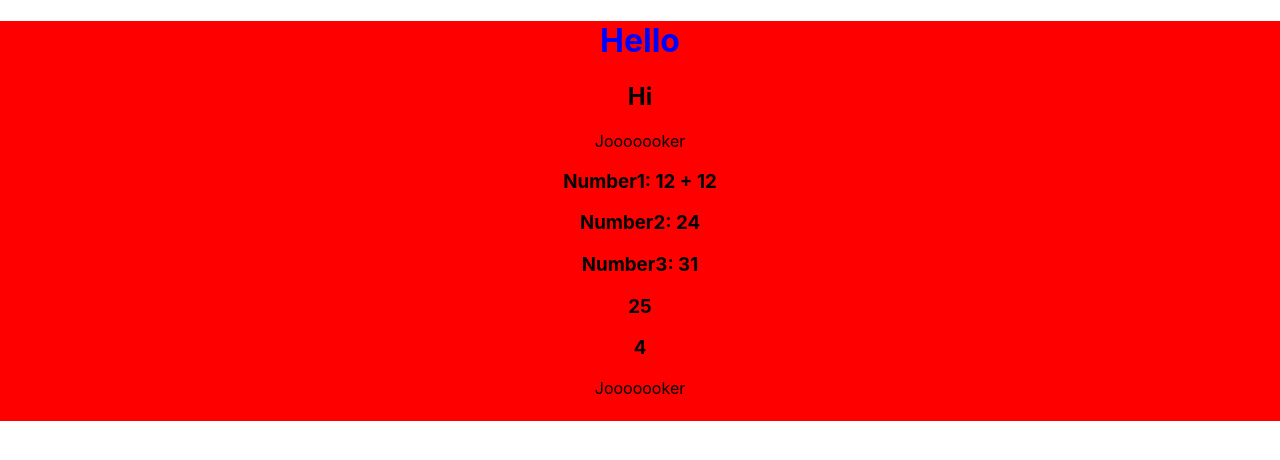
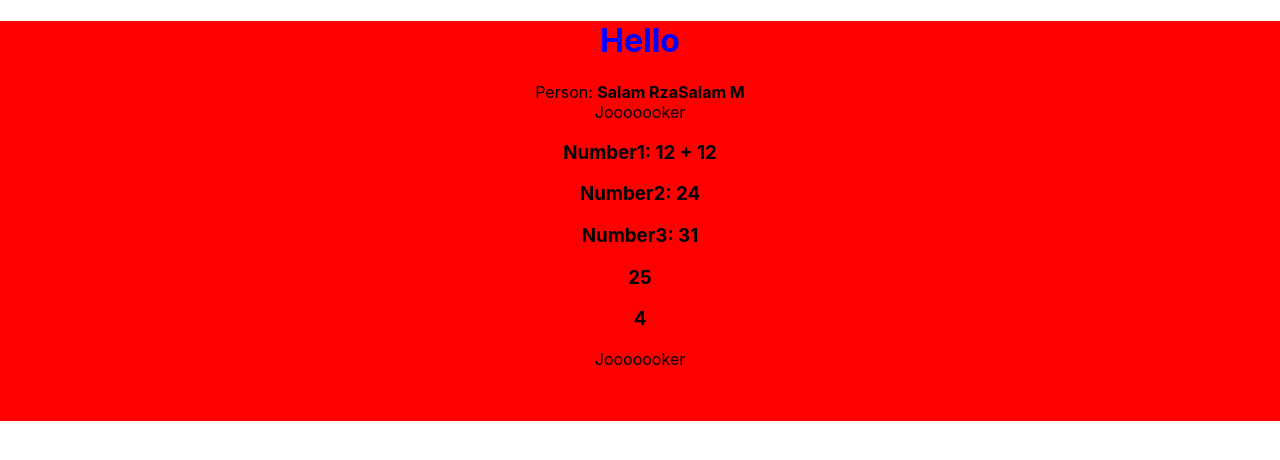
Before and after one commit to rzatalibov555/React_lesson, a React (Create React App) app in the folder app/: page / in a window 1280 px wide. Shown: the top 460 px of the page. Built offline with nearby package versions, Linux system fonts and the light colour scheme.

Commit message:
children of component

```diff
--- a/app/src/App.js
+++ b/app/src/App.js
@@ -16,7 +16,10 @@ class App extends React.Component{
       return(
         <div className='App' style={style}>
           <h1 style={{color:"blue"}}>Hello</h1>
-          <Country></Country>
+          <Country>
+            <span><b>Salam Rza</b></span>
+            <span><b>Salam M</b></span>
+          </Country>
           <Joker></Joker>
         </div>
       )
--- a/app/src/components/Country.js
+++ b/app/src/components/Country.js
@@ -1,7 +1,7 @@
 import React from "react";
 import {Joker} from "./Joker"
 
-export const Country = () =>{
+export const Country = ({children}) =>{
 
 
     let a = 10
@@ -11,7 +11,8 @@ export const Country = () =>{
 
     return(
         <div>
-            <h2>Hi</h2>
+            <span>Person: {children}</span>
+
             <Joker></Joker>
 
             <h3>Number1: 12 + 12</h3>
```
Also changed, not shown: app/src/components/Country_names.js (added, +7 -0 lines).
